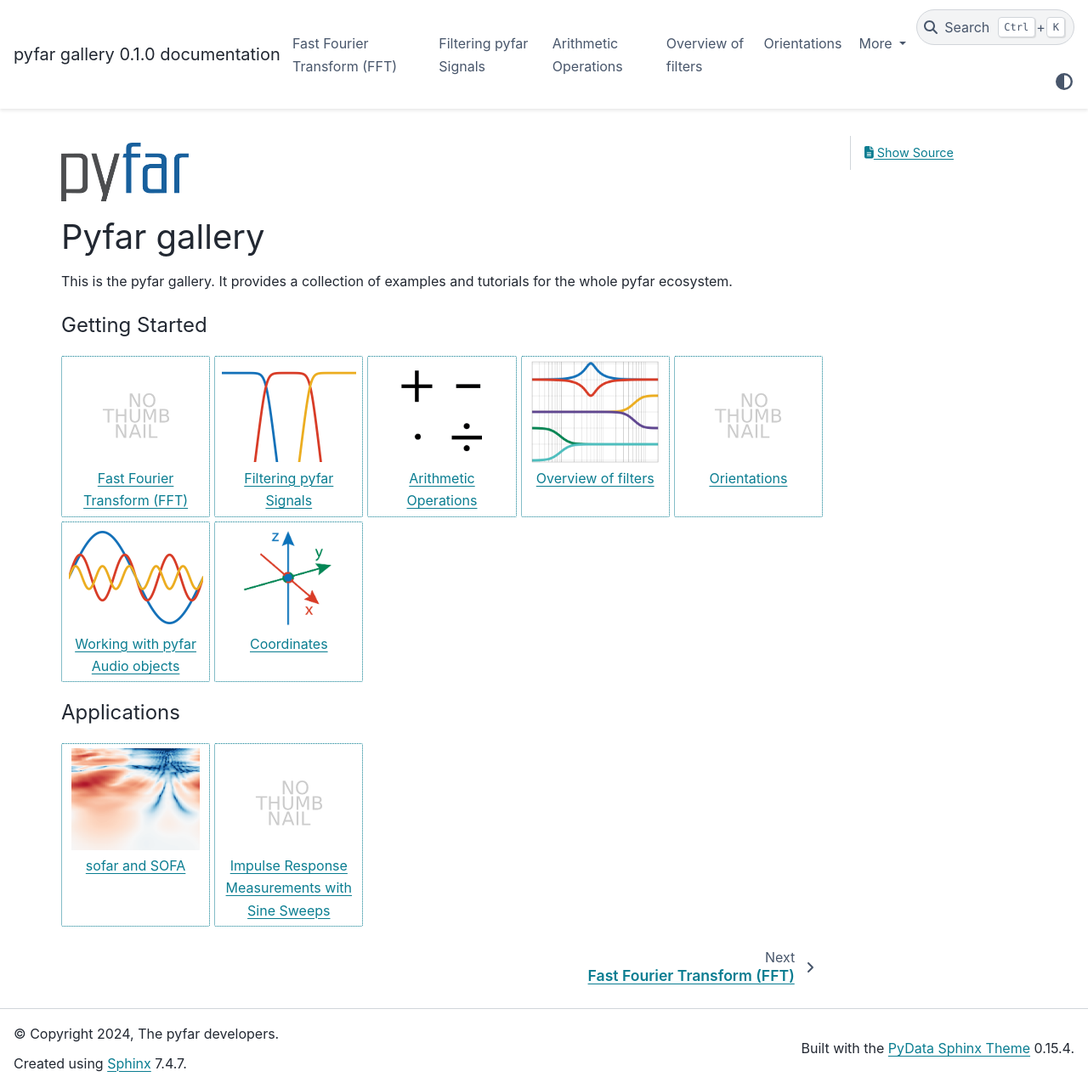
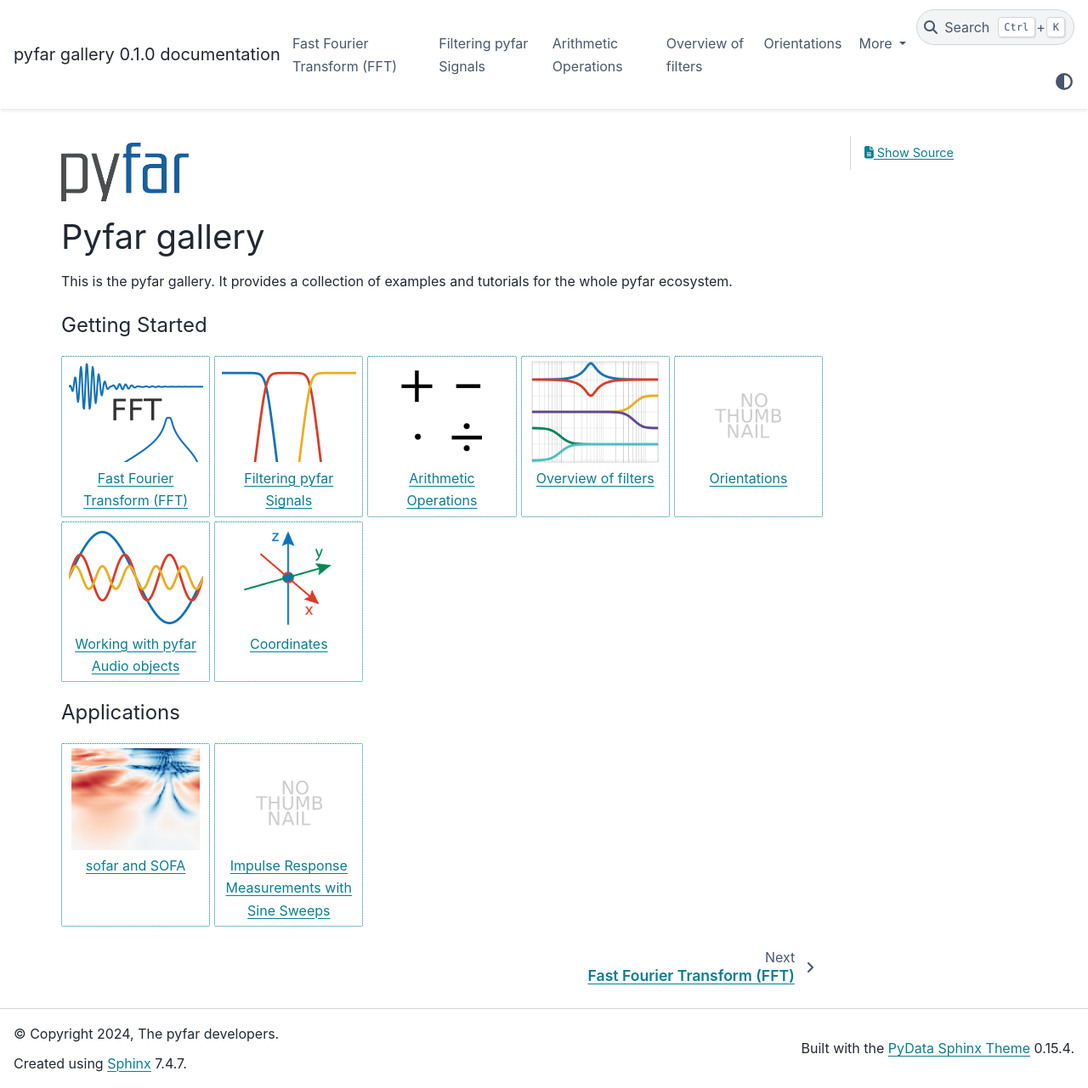
Before and after one commit to pyfar/gallery, a Sphinx documentation site: the page built from docs/index.rst, in a window 1280 px wide and 1281 px high. Shown: the whole window at 85% size. Built offline with Sphinx 7.4.7 and the PyData theme 0.15.4, drawn with Linux system fonts in a browser that asks for light colours.

Commit message:
added thumbnail

```diff
--- /dev/null
+++ b/docs/_static/thumbnail_fast_fourier_transform.py
@@ -0,0 +1,17 @@
+# %%
+import pyfar as pf
+import matplotlib.pyplot as plt
+
+pf.plot.use()
+fig, ax = plt.subplots(2, 1, figsize=(6.4, 4.8))
+
+impulse = pf.signals.impulse(1e3)
+signal = pf.dsp.filter.butterworth(
+    impulse, 3, frequency=(4000, 5000), btype='bandpass')
+pf.plot.time_freq(signal, lw=6, ax=[ax[0], ax[-1]])
+ax[0].set_xlim(0, 0.005)
+ax[0].set_axis_off()
+ax[1].set_axis_off()
+fig.text(0.5, 0.5, "FFT", fontsize=100, ha='center', va='center')
+
+plt.savefig('thumbnail_fast_fourier_transform.png')
--- a/docs/conf.py
+++ b/docs/conf.py
@@ -110,4 +110,5 @@
     'gallery/interactive/pyfar_arithmetics': '_static/thumbnail_pyfar_arithmetics.png',
     'gallery/interactive/pyfar_filtering': '_static/thumbnail_pyfar_filtering.png',
     'gallery/interactive/sofar_introduction': '_static/thumbnail_sofar_introduction.png',
+    'gallery/interactive/fast_fourier_transform': '_static/thumbnail_fast_fourier_transform.png',
 }
```
Also changed, not shown: docs/_static/thumbnail_fast_fourier_transform.png (added).
